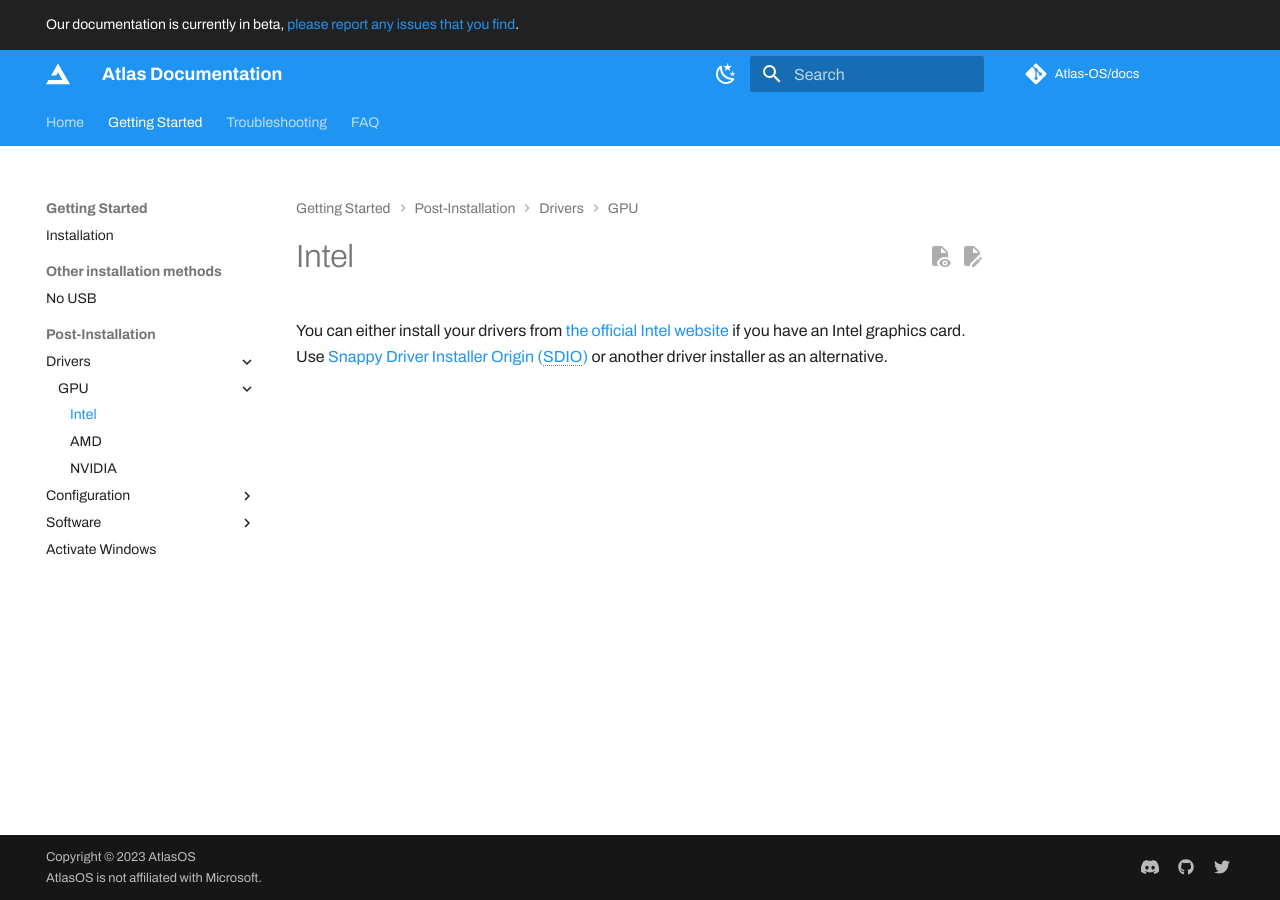
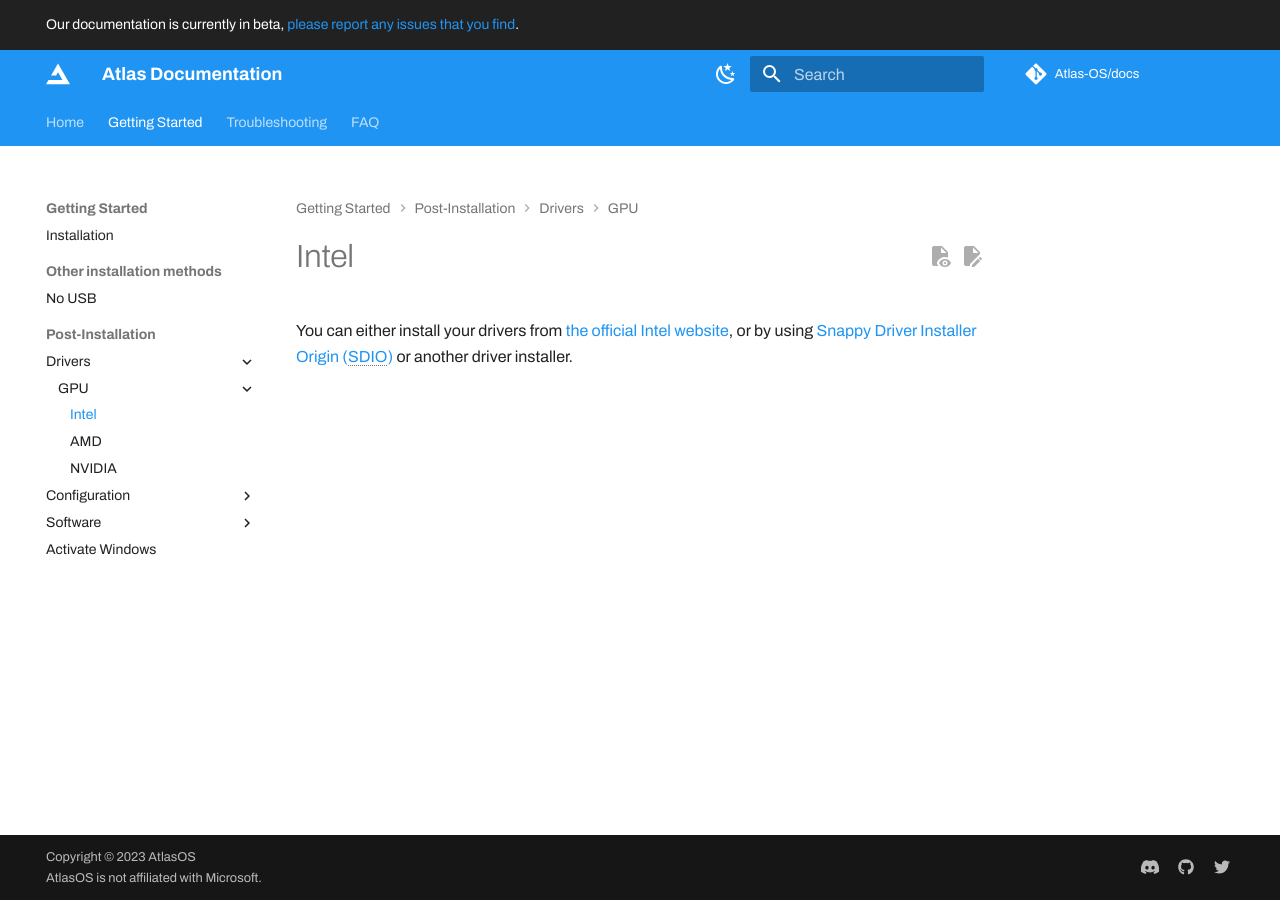
Before and after one commit to Atlas-OS/docs, an MkDocs documentation site: the page built from docs/Getting started/Post-Installation/Drivers/GPU/Intel.md, in a window 1280 px wide. Built offline with MkDocs 1.6.1 and Material for MkDocs 9.7.7, drawn with Linux system fonts in a browser that asks for light colours; some web fonts are replaced; plug-ins that fetch from the network failed and are left out; comment, search, counter and statistics services are not loaded.

Commit message:
Update Intel.md

```diff
--- a/docs/Getting started/Post-Installation/Drivers/GPU/Intel.md
+++ b/docs/Getting started/Post-Installation/Drivers/GPU/Intel.md
@@ -1 +1 @@
-You can either install your drivers from [the official Intel website](https://www.intel.com/content/www/us/en/support/products/80939/graphics.html#211969) if you have an Intel graphics card. Use [Snappy Driver Installer Origin (SDIO)](https://www.glenn.delahoy.com/snappy-driver-installer-origin) or another driver installer as an alternative.
+You can either install your drivers from [the official Intel website](https://www.intel.com/content/www/us/en/support/products/80939/graphics.html#211969), or by using  [Snappy Driver Installer Origin (SDIO)](https://www.glenn.delahoy.com/snappy-driver-installer-origin) or another driver installer.
```
